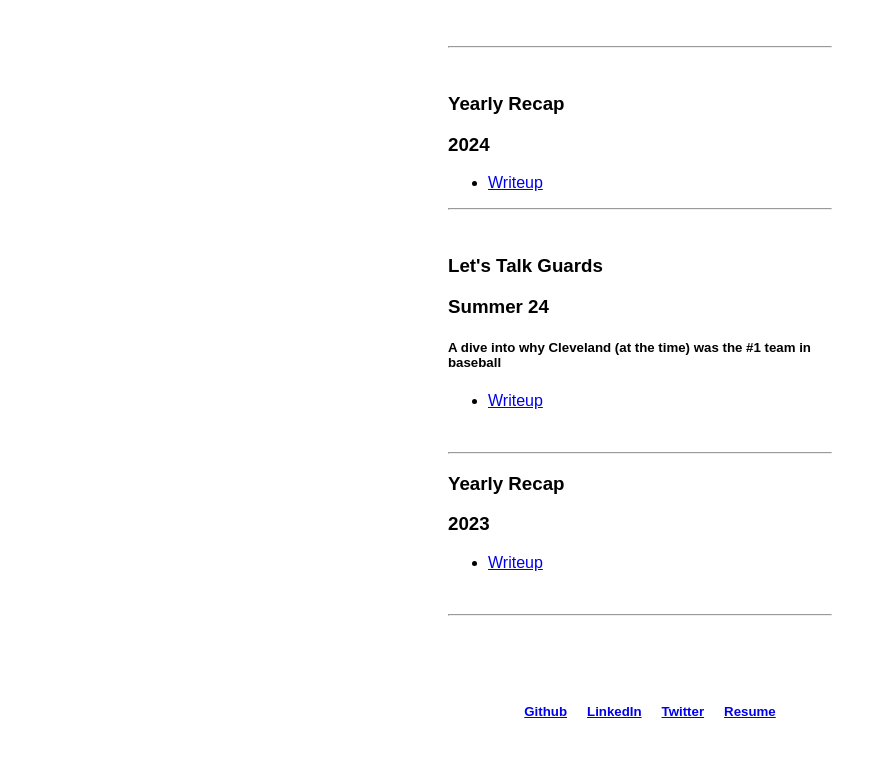
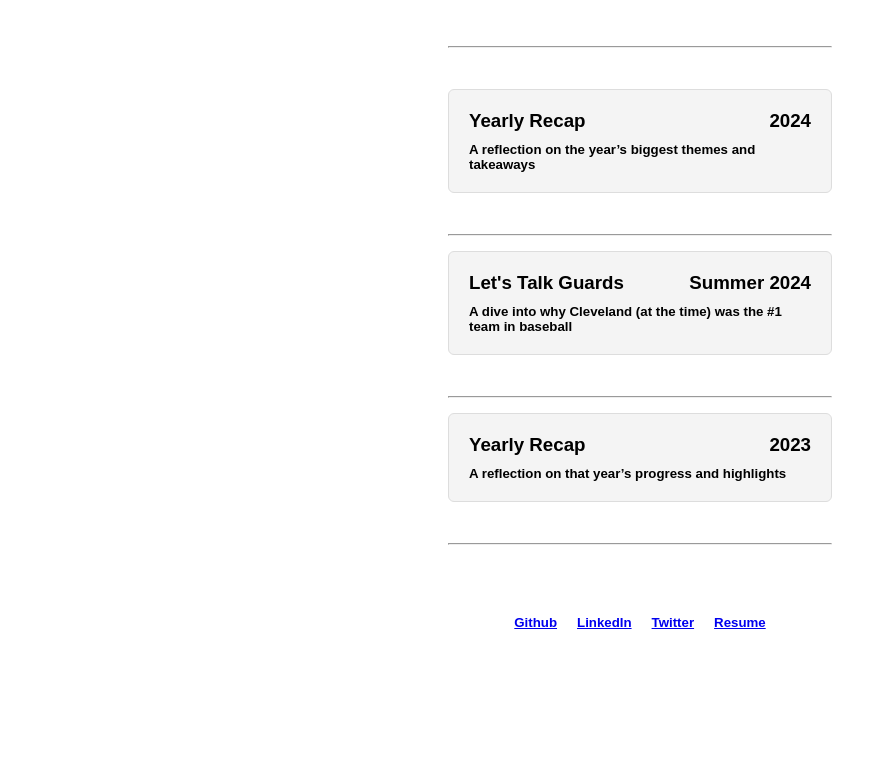
Before and after one commit to jakesandersx/jakesandersx.github.io, an Eleventy site: page blogs.html in a window 1280 px wide. Shown: the part 103-860 px from the top of the page, without its empty margins (0-885 px from the left). After the commit the page ends 800 px from the top, so only its background shows below. Built offline with nearby package versions, Linux system fonts and the light colour scheme; Eleventy itself is replaced by a stand-in of ours; files that its build step writes are made by us from their sources.

Commit message:
new website

```diff
--- a/blogs.html
+++ b/blogs.html
@@ -7,69 +7,54 @@
     <link rel="stylesheet" href="css/projects.css">
     <link rel="icon" type="image/x-icon" href="/more/images/icon.png">
 </head>
-<p><a href="index.html"><</a></p>
 <body>
+<!-- Back button -->
+<p><a href="index.html">&lt;</a></p>
+
 <h1>Blogs</h1>
 <div class="container">
 
-  <hr>
-  <br>
+    <hr><br>
 
-  <div>
+    <!-- Blog 1 -->
+    <a class="project-card" href="posts/2024.html">
+        <div class="card-header">
             <h3>Yearly Recap</h3>
             <h3>2024</h3>
         </div>
+        <h5>A reflection on the year’s biggest themes and takeaways</h5>
+    </a>
 
-  <ul>
-    <li><a href="posts/2024.html">Writeup</a></li>
-  </ul>
+    <br><hr>
 
+    <!-- Blog 2 -->
+    <a class="project-card" href="posts/guards.html">
+        <div class="card-header">
+            <h3>Let's Talk Guards</h3>
+            <h3>Summer 2024</h3>
+        </div>
+        <h5>A dive into why Cleveland (at the time) was the #1 team in baseball</h5>
+    </a>
 
+    <br><hr>
 
-
-  <hr>
-  <br>
-
-  <div>
-    <h3>Let's Talk Guards</h3>
-    <h3>Summer 24</h3>
-  </div>
-
-  <h5>A dive into why Cleveland (at the time) was the #1 team in baseball</h5>
-
-  <ul>
-    <li><a href="./posts/guards.html">Writeup</a></li>
-  </ul>
-
-  <br>
-  <hr>
-
-
-  <div>
+    <!-- Blog 3 -->
+    <a class="project-card" href="posts/2023.html">
+        <div class="card-header">
             <h3>Yearly Recap</h3>
             <h3>2023</h3>
         </div>
+        <h5>A reflection on that year’s progress and highlights</h5>
+    </a>
 
-  <ul>
-    <li><a href="posts/2023.html">Writeup</a></li>
-  </ul>
-
-  <br>
-  <hr>
-  <br>
-
-
-
+    <br><hr>
 </div>
 
 <footer>
-  <br>
-  <br>
     <h5><a href="https://github.com/jakesandersx">Github</a></h5>
     <h5><a href="https://linkedin.com/in/jakesandersx">LinkedIn</a></h5>
     <h5><a href="https://twitter.com/jakesandersx">Twitter</a></h5>
     <h5><a href="more/Resume.pdf">Resume</a></h5>
 </footer>
-
 </body>
 </html>
```
Also changed, not shown: index.html (+1 -1 lines). Lines whose indentation alone changed are shown as unchanged.
